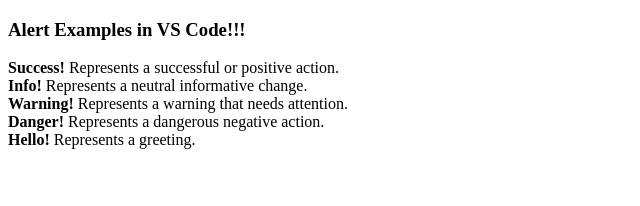
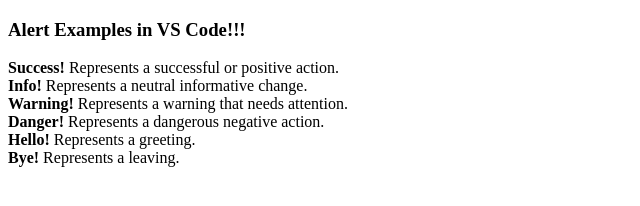
Before and after one commit to AyeChanPyaeThu/git-practice, a plain HTML site: page index.html in a window 1280 px wide. Shown: the whole page, without its empty margins (0-640 px from the left). Drawn offline with Linux system fonts and the light colour scheme.

Commit message:
bye test

```diff
--- a/index.html
+++ b/index.html
@@ -13,5 +13,6 @@
      <strong>Warning!</strong> Represents a warning that needs attention. <br>
      <strong>Danger!</strong> Represents a dangerous negative action. <br>
      <strong>Hello!</strong> Represents a greeting. <br>
+     <strong>Bye!</strong> Represents a leaving. <br>
 </body>
 </html>
```
